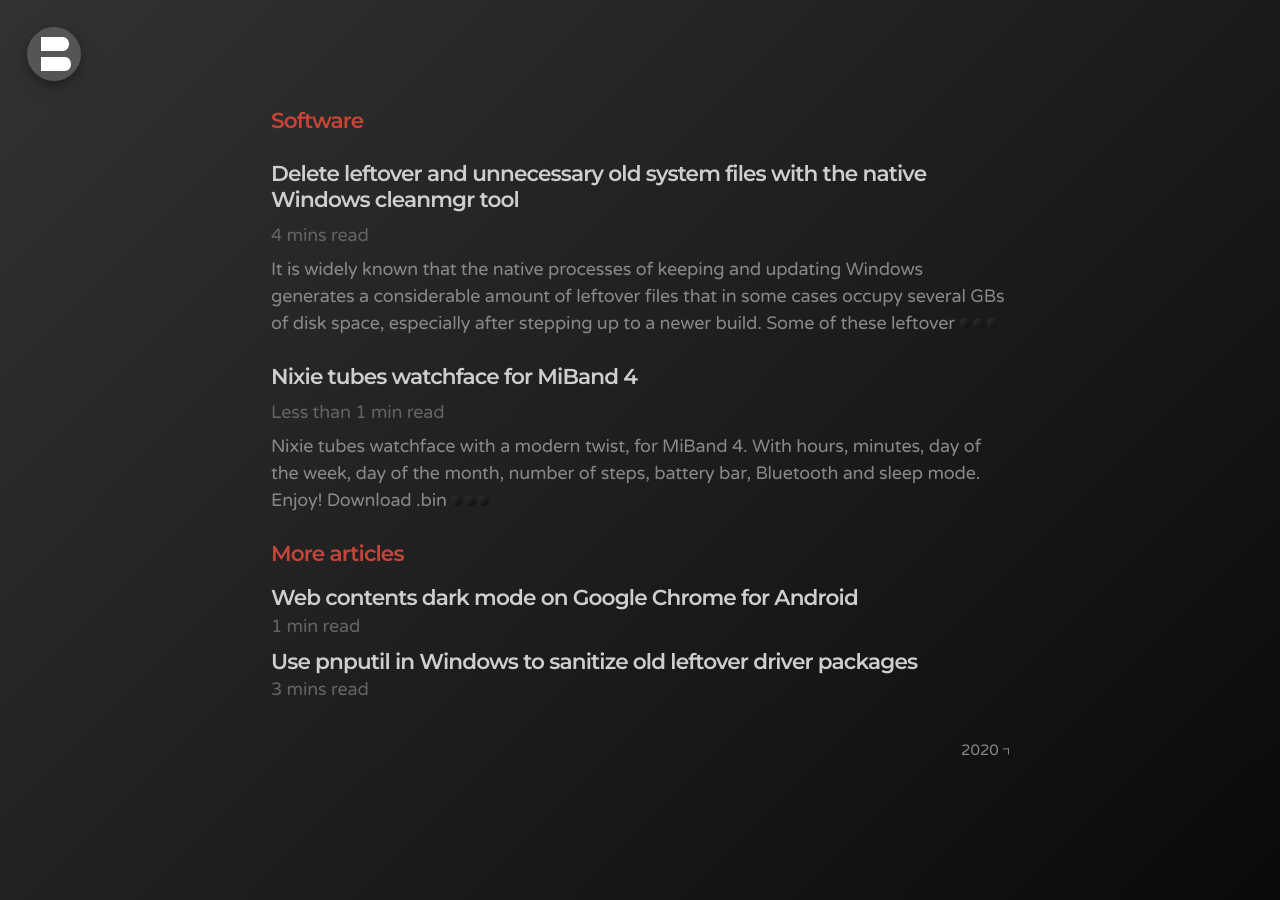
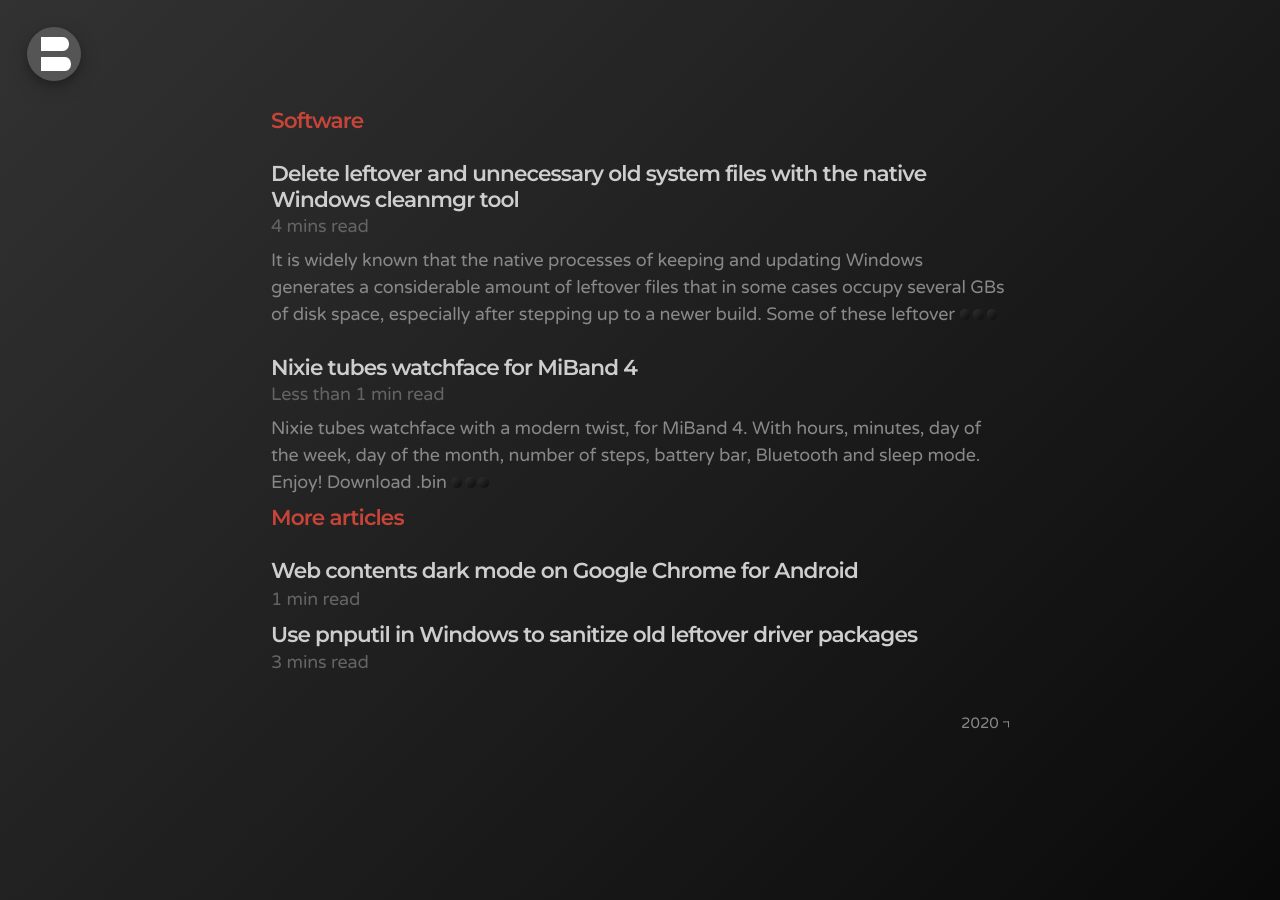
Before and after one commit to bonina/bonina.github.io, a Jekyll site: the page built from software.md, in a window 1280 px wide. Built offline with Jekyll 4.4.1, drawn with Linux system fonts in a browser that asks for light colours.

Commit message:
Update software.md

```diff
--- a/software.md
+++ b/software.md
@@ -6,7 +6,7 @@
 
 {% for post in site.categories.Software limit: 2 %}
   <article class="categories">
-    <h1 class="post-title-categories">
+    <h1 class="post-title-categories" style="margin-bottom: 0rem;">
       <a href="{{ site.baseurl }}{{ post.url }}">{{ post.title }}</a>
     </h1>
     <div class="post-categories" style="margin-top: 0rem;margin-bottom: 0.4rem;">
@@ -18,7 +18,7 @@
   </article>
 {% endfor %}
 
-<h1 class="page-title categories" style="margin-bottom: 1rem;">More articles</h1>
+<h1 class="page-title categories" style="margin-top: 0.5rem;margin-bottom: 1.5rem;">More articles</h1>
 {% for post in site.categories.Software limit: 10 offset: 2 %}
   <article class="categories-categories">
     <h1 class="post-title">
```
